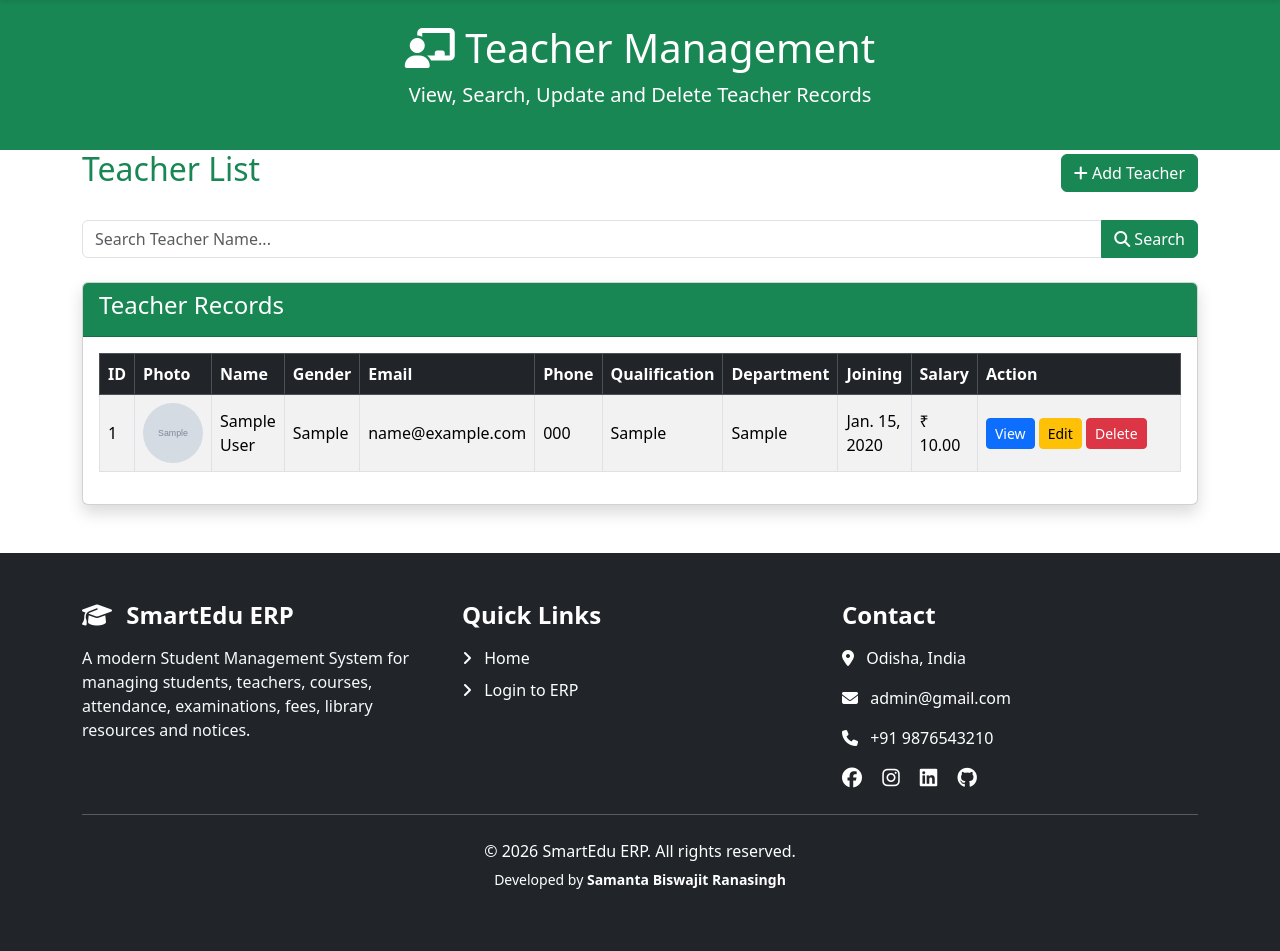
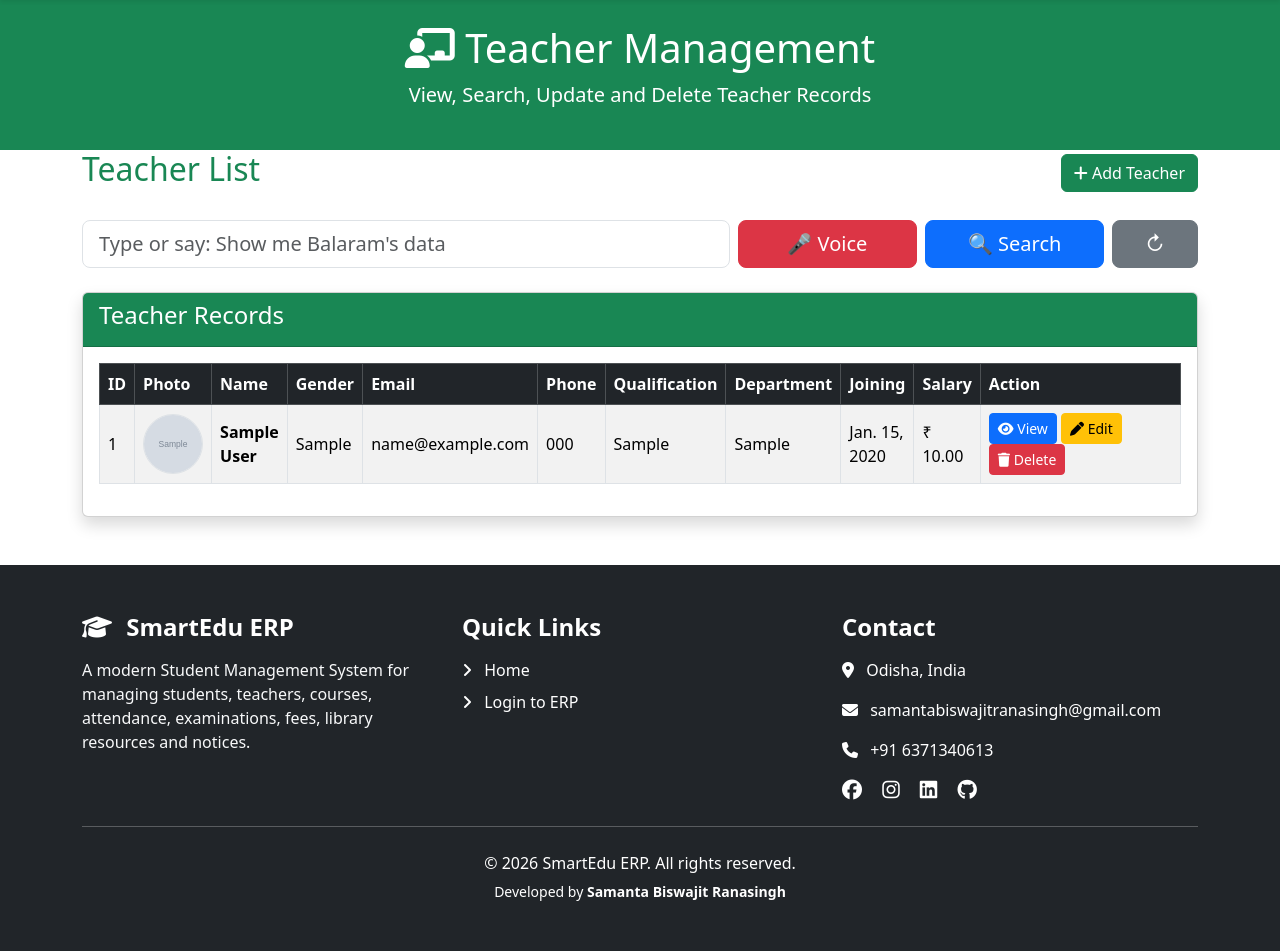
Before and after one commit to SAMANTABISWAJITRANASINGH/SmartEdu-ERP, a Django app: page /teachers/ in a window 1280 px wide. Shown: the part 56-1007 px from the top of the page. Before the commit the page ends 945 px from the top, so only its background shows below. Run offline with Django 5.2, Linux system fonts and the light colour scheme; tables that the repository leaves empty hold one stand-in row (values such as "Sample post"); grey boxes marked "Sample" are stand-in pictures.

Commit message:
Initial SmartEdu ERP project

```diff
--- a/teachers/templates/teachers/teacher_list.html
+++ b/teachers/templates/teachers/teacher_list.html
@@ -50,31 +50,78 @@ Teacher List
 
     </div>
 
-    <!-- Search -->
+    <!-- Search + Voice -->
 
-    <form method="GET" class="mb-4">
+    <form
+        method="GET"
+        action="{% url 'teacher_list' %}"
+        id="teacherSearchForm"
+        class="mb-4">
 
-        <div class="input-group">
+        <div class="row g-2">
+
+            <div class="col-md-7">
 
                 <input
                     type="text"
+                    id="teacherSearchInput"
                     name="search"
-                class="form-control"
-                placeholder="Search Teacher Name...">
+                    class="form-control form-control-lg"
+                    placeholder="Type or say: Show me Balaram's data"
+                    value="{{ search_query }}">
 
-            <button class="btn btn-success">
+            </div>
 
-                <i class="fa-solid fa-magnifying-glass"></i>
+            <div class="col-md-2">
 
-                Search
+                <button
+                    type="button"
+                    id="voiceButton"
+                    class="btn btn-danger btn-lg w-100">
+
+                    🎤 Voice
 
                 </button>
 
             </div>
 
+            <div class="col-md-2">
+
+                <button
+                    type="submit"
+                    class="btn btn-primary btn-lg w-100">
+
+                    🔍 Search
+
+                </button>
+
+            </div>
+
+            <div class="col-md-1">
+
+                <a
+                    href="{% url 'teacher_list' %}"
+                    class="btn btn-secondary btn-lg w-100">
+
+                    ↻
+
+                </a>
+
+            </div>
+
+        </div>
+
     </form>
 
-    <!-- Table -->
+    {% if voice_message %}
+
+    <div class="alert alert-success">
+
+        {{ voice_message }}
+
+    </div>
+
+    {% endif %}
 
     <div class="card shadow">
 
@@ -111,7 +158,6 @@ Teacher List
                             <th>Phone</th>
 
                             <th>Qualification</th>
-
                             <th>Department</th>
 
                             <th>Joining</th>
@@ -143,14 +189,14 @@ Teacher List
                                     <img src="{{ teacher.photo.url }}"
                                          width="60"
                                          height="60"
-                                         class="rounded-circle">
+                                         class="rounded-circle border">
 
                                 {% else %}
 
                                     <img src="{% static 'images/default.png' %}"
                                          width="60"
                                          height="60"
-                                         class="rounded-circle">
+                                         class="rounded-circle border">
 
                                 {% endif %}
 
@@ -158,8 +204,12 @@ Teacher List
 
                             <td>
 
+                                <strong>
+
                                     {{ teacher.first_name }}
                                     {{ teacher.last_name }}
+
+                                </strong>
 
                             </td>
 
@@ -207,22 +257,31 @@ Teacher List
 
                             <td>
 
-                                <a href="{% url 'teacher_profile' teacher.teacher_id %}"
+                                <a
+                                    href="{% url 'teacher_profile' teacher.teacher_id %}"
                                     class="btn btn-primary btn-sm">
+
+                                    <i class="fa-solid fa-eye"></i>
 
                                     View
 
                                 </a>
 
-                                <a href="{% url 'teacher_update' teacher.teacher_id %}"
+                                <a
+                                    href="{% url 'teacher_update' teacher.teacher_id %}"
                                     class="btn btn-warning btn-sm">
+
+                                    <i class="fa-solid fa-pen"></i>
 
                                     Edit
 
                                 </a>
 
-                                <a href="{% url 'teacher_delete' teacher.teacher_id %}"
+                                <a
+                                    href="{% url 'teacher_delete' teacher.teacher_id %}"
                                     class="btn btn-danger btn-sm">
+
+                                    <i class="fa-solid fa-trash"></i>
 
                                     Delete
 
@@ -236,9 +295,9 @@ Teacher List
 
                         <tr>
 
-                            <td colspan="11" class="text-center text-danger">
+                            <td colspan="11" class="text-center">
 
-                                <h5>
+                                <h5 class="text-danger">
 
                                     No Teacher Records Found
 
@@ -261,5 +320,72 @@ Teacher List
     </div>
 
 </div>
+<script>
+
+const voiceButton = document.getElementById("voiceButton");
+const searchInput = document.getElementById("teacherSearchInput");
+const form = document.getElementById("teacherSearchForm");
+
+if ("webkitSpeechRecognition" in window || "SpeechRecognition" in window) {
+
+    const SpeechRecognition =
+        window.SpeechRecognition ||
+        window.webkitSpeechRecognition;
+
+    const recognition = new SpeechRecognition();
+
+    recognition.lang = "en-IN";
+    recognition.continuous = false;
+    recognition.interimResults = false;
+    recognition.maxAlternatives = 1;
+
+    voiceButton.addEventListener("click", function () {
+
+        recognition.start();
+
+        voiceButton.innerHTML = "🎙 Listening...";
+        voiceButton.classList.remove("btn-danger");
+        voiceButton.classList.add("btn-warning");
+
+    });
+
+    recognition.onresult = function (event) {
+
+        const transcript = event.results[0][0].transcript;
+
+        searchInput.value = transcript;
+
+        form.submit();
+
+    };
+
+    recognition.onend = function () {
+
+        voiceButton.innerHTML = "🎤 Voice";
+        voiceButton.classList.remove("btn-warning");
+        voiceButton.classList.add("btn-danger");
+
+    };
+
+    recognition.onerror = function (event) {
+
+        console.log(event.error);
+
+        alert("Voice recognition failed: " + event.error);
+
+        voiceButton.innerHTML = "🎤 Voice";
+        voiceButton.classList.remove("btn-warning");
+        voiceButton.classList.add("btn-danger");
+
+    };
+
+} else {
+
+    voiceButton.disabled = true;
+    voiceButton.innerHTML = "Voice Not Supported";
+
+}
+
+</script>
 
 {% endblock %}
--- a/teachers/views.py
+++ b/teachers/views.py
@@ -1,35 +1,115 @@
-
-
 # Create your views here.
 from django.shortcuts import render, redirect, get_object_or_404
 from django.db.models import Q
 from .models import Teacher
+import re
 
 
 # -----------------------------
-# Teacher List + Search
+# Teacher List + Search+ voice
 # -----------------------------
 def teacher_list(request):
 
-    search = request.GET.get("search")
+    search = request.GET.get("search", "").strip()
+
+    teachers = Teacher.objects.all()
+
+    voice_message = ""
 
     if search:
-        teachers = Teacher.objects.filter(
-            Q(first_name__icontains=search) |
-            Q(last_name__icontains=search) |
-            Q(email__icontains=search) |
-            Q(phone__icontains=search) |
-            Q(department__icontains=search) |
-            Q(qualification__icontains=search)
-        )
-    else:
-        teachers = Teacher.objects.all()
+
+        command = search.lower().strip()
+
+        show_all_commands = [
+            "show all teachers",
+            "show me all teachers",
+            "display all teachers",
+            "show all data",
+            "restore all teachers",
+            "reset",
+            "clear search",
+        ]
+
+        if command in show_all_commands:
+
+            teachers = Teacher.objects.all()
+            voice_message = "Showing all teachers."
+
+        else:
+
+            cleaned_name = command
+
+            phrases = [
+                "show me",
+                "show",
+                "find me",
+                "find",
+                "search",
+                "search for",
+                "teacher",
+                "teachers",
+                "teacher's",
+                "data",
+                "details",
+                "detail",
+                "record",
+                "records",
+                "profile",
+                "information",
+                "info",
+                "please",
+            ]
+
+            for phrase in phrases:
+                cleaned_name = cleaned_name.replace(phrase, " ")
+
+            cleaned_name = re.sub(r"'s\b", "", cleaned_name)
+            cleaned_name = re.sub(r"[^\w\s-]", " ", cleaned_name)
+            cleaned_name = " ".join(cleaned_name.split())
+
+            if cleaned_name:
+
+                words = cleaned_name.split()
+
+                query = Q()
+
+                for word in words:
+                    query &= (
+                        Q(first_name__icontains=word) |
+                        Q(last_name__icontains=word) |
+                        Q(email__icontains=word) |
+                        Q(phone__icontains=word) |
+                        Q(department__icontains=word) |
+                        Q(qualification__icontains=word)
+                    )
+
+                if "male" in cleaned_name:
+                    query &= Q(gender__iexact="Male")
+
+                elif "female" in cleaned_name:
+                    query &= Q(gender__iexact="Female")
+
+                teachers = Teacher.objects.filter(query).distinct()
+
+                if teachers.exists():
+                    voice_message = f"Found {teachers.count()} teacher(s)."
+                else:
+                    voice_message = "No teacher found."
+
+    context = {
+        "teachers": teachers,
+        "search_query": search,
+        "voice_message": voice_message,
+    }
 
     return render(
         request,
         "teachers/teacher_list.html",
-        {"teachers": teachers}
+        context,
     )
+
+
+
 
 
 # -----------------------------
--- a/templates/base.html
+++ b/templates/base.html
@@ -528,12 +528,12 @@
 
                 <p>
                     <i class="fa-solid fa-envelope me-2"></i>
-                    admin@gmail.com
+                    samantabiswajitranasingh@gmail.com
                 </p>
 
                 <p>
                     <i class="fa-solid fa-phone me-2"></i>
-                    +91 9876543210
+                    +91 6371340613
                 </p>
 
 
```
Also changed, not shown: students/templates/students/student_profile.html (added, +81 -0 lines), students/views.py (+34 -48 lines), templates/home.html (deleted, +0 -189 lines), media/books/wp7626639.jpg (added), media/students/1764824129653_d802tMV.jpeg (added), media/students/474592496_1399222387707732_4689761111737280635_n.jpg (added), media/students/480907448_2438886159782011_6051001596070160379_n.jpg (added), media/students/ChatGPT_Image_Jul_5_2026_01_15_34_AM.png (added), media/students/unnamed.jpg (added), templates/404.html (deleted), templates/about.html (deleted), templates/contact.html (deleted), templates/dashboard.html (deleted), templates/index.html (deleted), 2 more files. Lines whose indentation alone changed are shown as unchanged.
